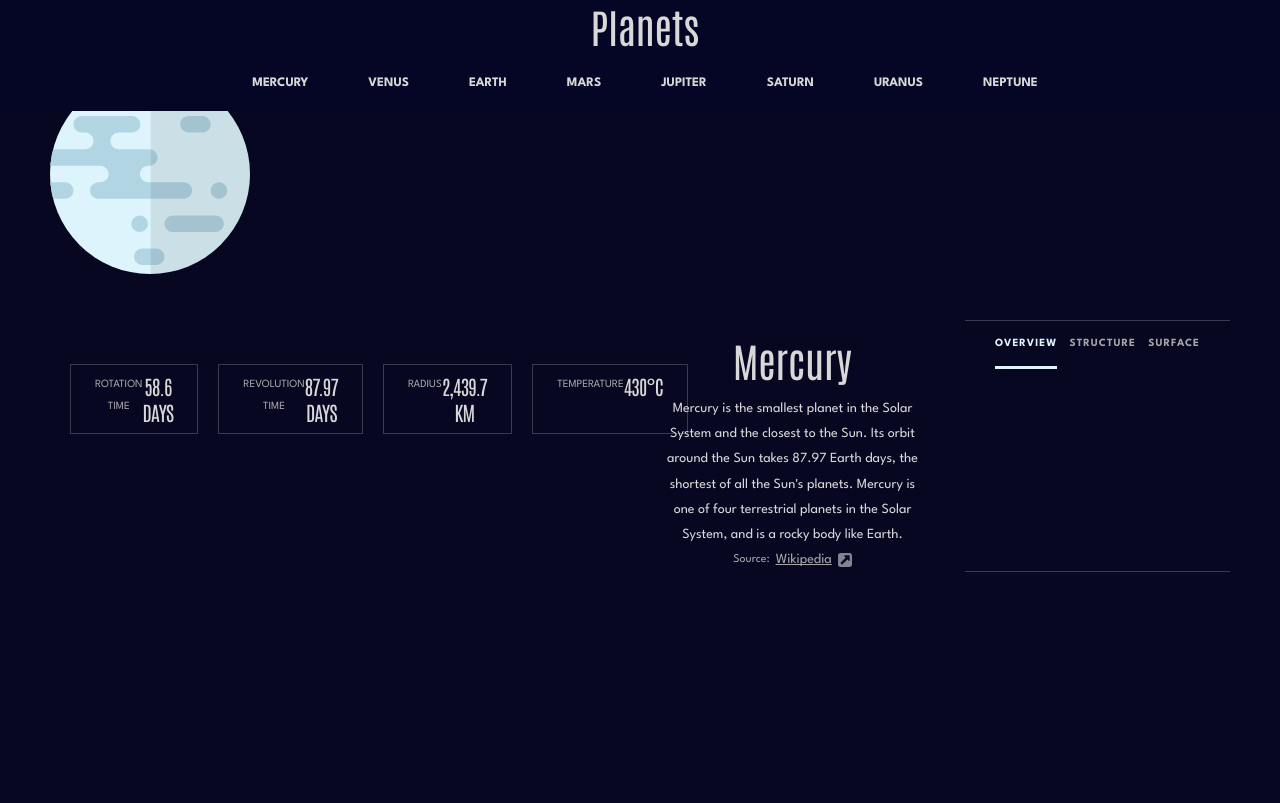
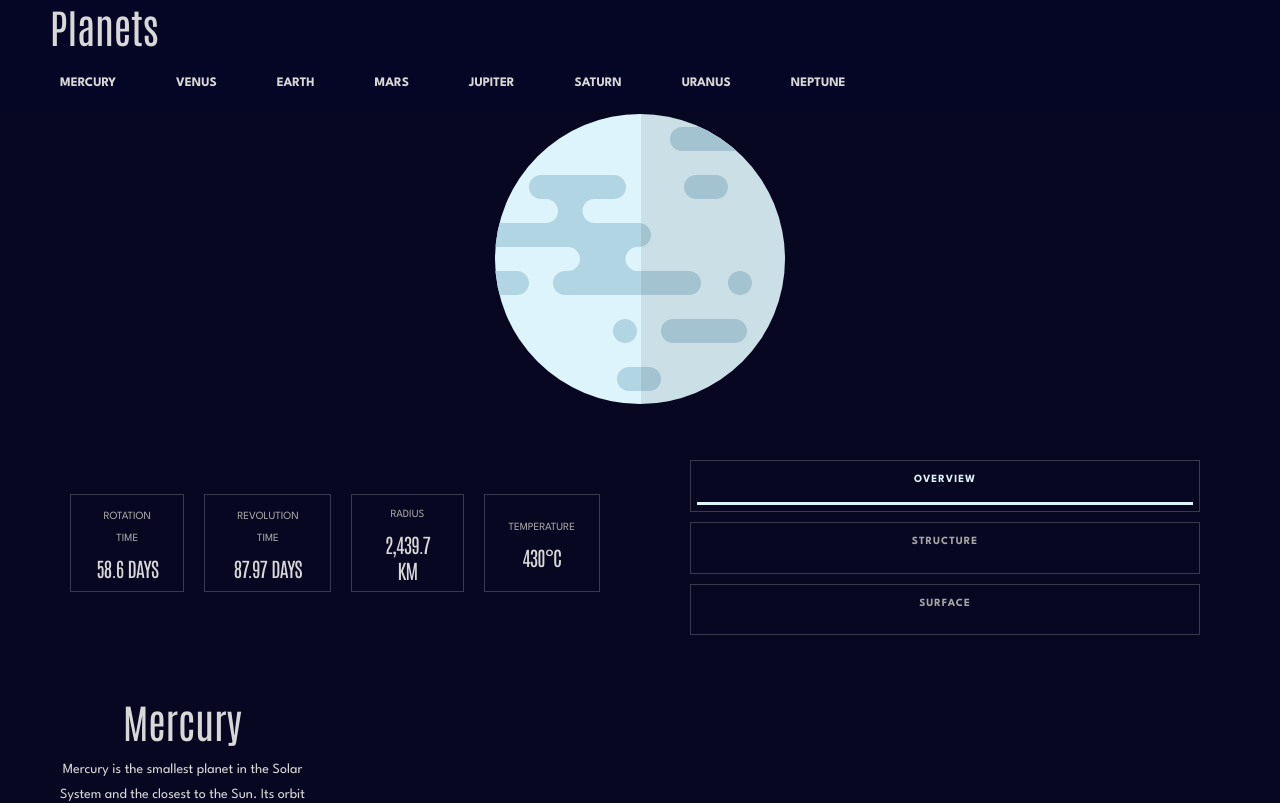
Before and after one commit to cgojk/planets, a React (Vite) app: page /mercury/overview in a window 1280 px wide. Shown: the top 803 px of the page. Built offline with nearby package versions, Linux system fonts and the light colour scheme.

Commit message:
adding styles to the pages for devices 710px

```diff
--- a/src/components/Structure.jsx
+++ b/src/components/Structure.jsx
@@ -50,7 +50,7 @@ export default function Structure() {
               </span>
             </a>
         </div>
-   </div>
+
       <ul className="general__item__details">
        <li className="item__result"> <p className="item__detail">Rotation Time</p><span className="result time_rotation"> {planet.rotation}</span></li>
         <li className="item__result"><p className="item__detail">Revolution Time</p><span className="result time_revolution"> {planet.revolution}</span></li>
@@ -58,7 +58,7 @@ export default function Structure() {
         <li className="item__result"><p className="item__detail">Temperature</p><span className="result temperature"> {planet.temperature}</span></li>
       </ul>
 
-
+   </div>
     </section>
   );
 }
--- a/src/styles/_base.scss
+++ b/src/styles/_base.scss
@@ -26,6 +26,9 @@ body {
 
 
 /* =========================== NAVIGATION ============================ */
+// ======================================================================
+
+
 
 .nav-logo {
   font: var(--font-4);
@@ -45,8 +48,8 @@ body {
 
 .header__inner {
   display: flex;
-  justify-content: space-between;
-  align-items: center;
+  // justify-content: space-between;
+
   padding: 0 0 var(--space-2) var(--space-4);
 
 }
@@ -87,7 +90,7 @@ body {
 .nav__list {
   display: flex;
   flex-direction: column;
-
+ justify-content:space-between;
   gap: var(--space-6);
   list-style: none;
   padding: 0;
--- a/src/styles/_queries.scss
+++ b/src/styles/_queries.scss
@@ -71,48 +71,87 @@
 
 .general__inner{
     display:grid;
-
-
-    grid-template-columns:  1fr 1fr 1fr 1fr;
+   grid-template-columns:  1fr 1fr 1fr 1fr;
     grid-template-rows:  auto auto;
     gap:var(--space-10);
 
     .image__container{
         grid-column: 1 / 5;
         grid-row: 1 / 2;
+        width: 100%;
+        height:auto;
+        display:flex;
+        justify-content:center;
+        margin-top:var(--space-10);
+
+    }
+    .internal-navigation{
+        grid-column: 3/ 5;
+        grid-row: 2 / 3;
+
+     }
+    .wrapper__general--details{
+        grid-column: 1 / 3;
+        grid-row: 2 / 3;
+        display:flex;
+        flex-direction:column;
+        gap: var(--space-6);
+        align-items: flex-start;
+
+        .general__item__content{
+
+            text-align:left;
+        }
+
+
     }
 
-
-    .internal-navigation{
-        grid-column: 4 / 5;
-        grid-row: 2 / 3;
+    .general__item__details{
+        grid-column: 1 / 5;
+        grid-row: 3 / 4;
+        display: flex;
+    flex-direction: row;
+    justify-content: space-between;
 
 
     }
 
 
 
+}
+ .general__item__details{
+ display: flex;
+flex-direction: row;
+gap: var(--space-6);
+
+.item__result{
+   display:flex;
+   flex-direction:column;
+  gap:var(--space-2);
+   align-items:center;
+    justify-content:center;
+       }
+
+}
 
 
-    .wrapper__general--details{
-        grid-column: 1 / 3;
-        grid-row: 2 / 3;
+.internal-navigation{
+    border:none;
+
+
+    .internal-navigation__list{
         display:flex;
         flex-direction:column;
 
+        gap:var(--space-4);
 
+        .internal-navigation__item{
+            border:1px solid var(--border-color);
+        padding:var(--space-2) ;
+        width:100%;
+        text-align:center;
+
+        }
     }
-
 }
-.general__item__details{
-
-    display: flex;
-    flex-direction: row;
-    gap: var(--space-6);
-
 }
-.wrapper__general--details{
-    align-items:flex-start
-}
-
-}
```
Lines whose indentation alone changed are shown as unchanged.
